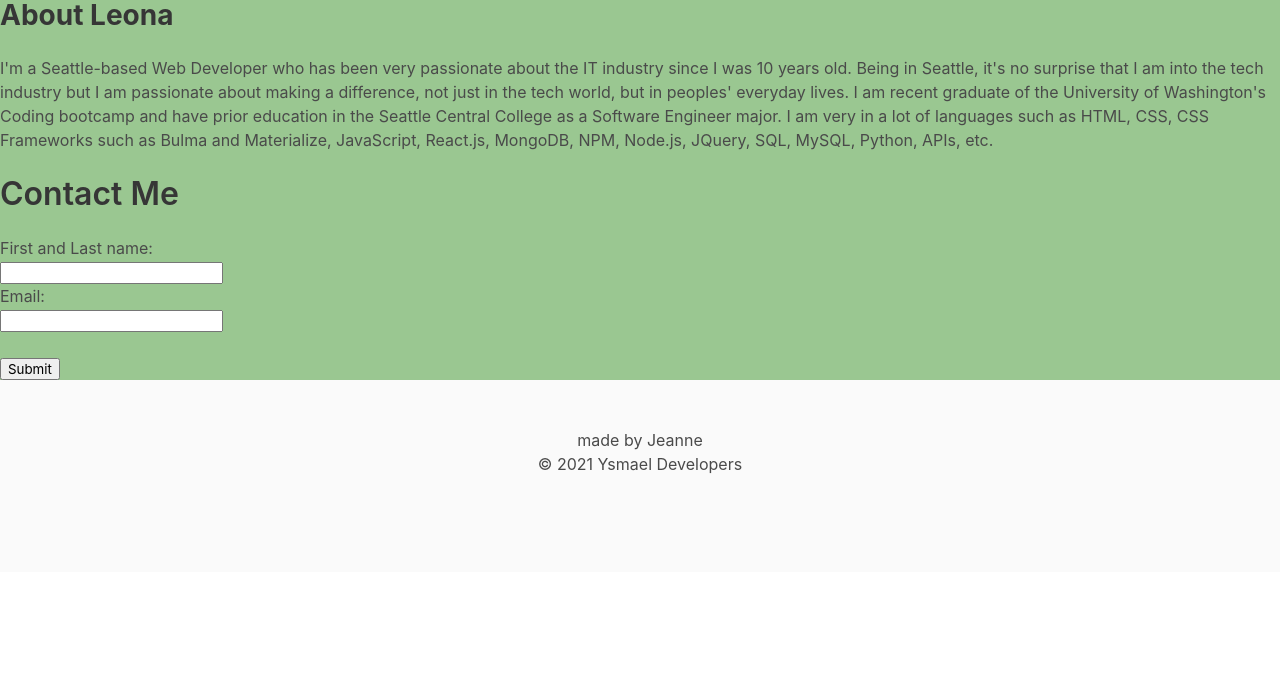
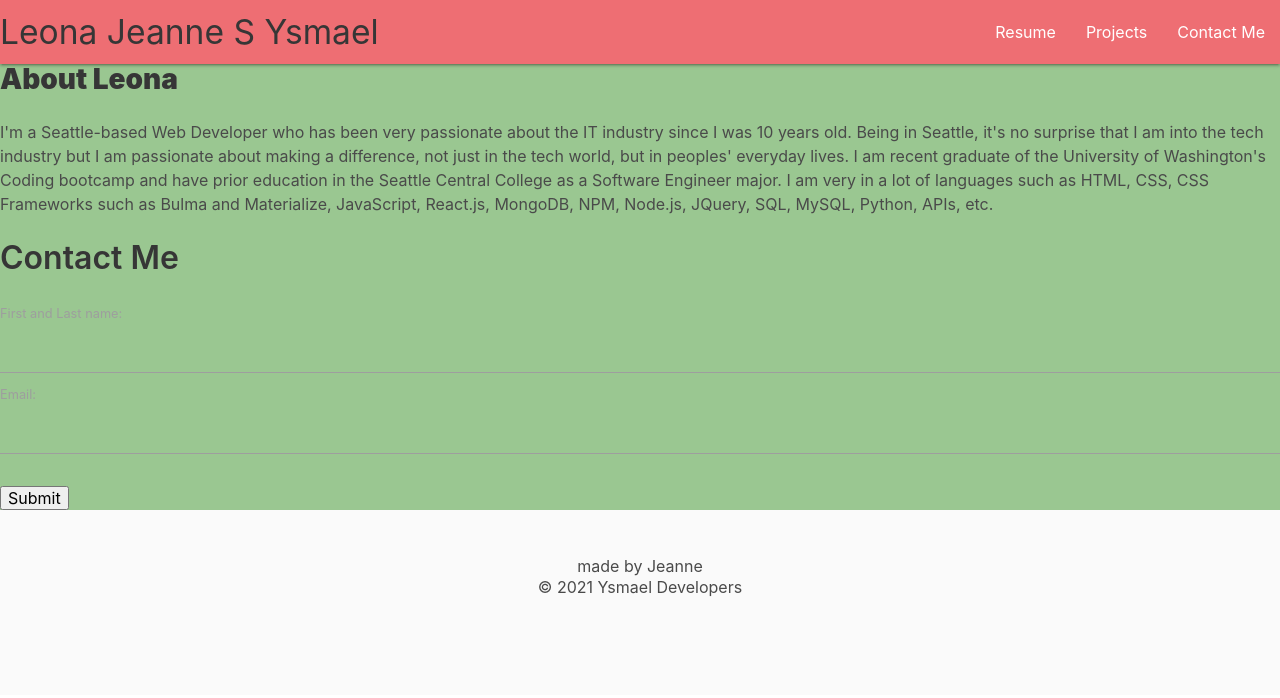
Before and after one commit to leonaysmael16/personal-portfolio, a plain HTML site: page index.html in a window 1280 px wide. Drawn offline with nearby package versions, Linux system fonts and the light colour scheme.

Commit message:
added navbar

```diff
--- a/index.html
+++ b/index.html
@@ -3,13 +3,23 @@
     <head>
         <meta charset="UTF-8">
         <meta name="viewport" content="width=device-width, initial-scale=1" />
-        <link rel="stylesheet" href="https://cdn.jsdelivr.net/npm/bulma@0.9.3/css/bulma.min.css">
+        <link rel="stylesheet" href="https://cdnjs.cloudflare.com/ajax/libs/materialize/1.0.0/css/materialize.min.css" />
+        <link rel="stylesheet" href="https://cdn.jsdelivr.net/npm/bulma@0.9.3/css/bulma.min.css" />
         <link rel="stylesheet" href="./stylesheet/style.css" />
         <title>Leona Ysmael Website</title>
     </head>
+    <body>
+    <nav>
+        <div class="nav-wrapper">
+          <a href="/" class="brand-logo">Leona Jeanne S Ysmael</a>
+          <ul id="nav-mobile" class="right hide-on-med-and-down">
+            <li><a href="resume.html">Resume</a></li>
+            <li><a href="project.html">Projects</a></li>
+            <li><a href="contact.html">Contact Me</a></li>
+          </ul>
+        </div>
+      </nav>
 
-
-    <body>
 
 <section class="content">
     <div class="About-Me">
```
